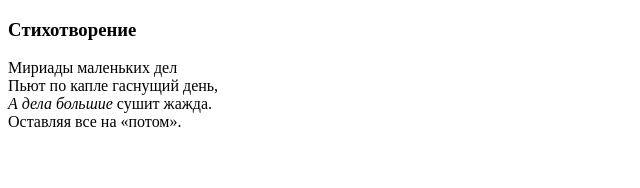
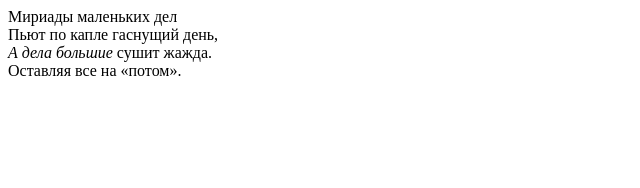
Before and after one commit to 01Wasiliy/branch, a plain HTML site: page index.html in a window 1280 px wide. Shown: the whole page, without its empty margins (0-640 px from the left). Drawn offline with Linux system fonts and the light colour scheme.

Commit message:
change index.html

```diff
--- a/index.html
+++ b/index.html
@@ -4,7 +4,6 @@
 <meta charset="utf-8">
 </head>
 <body>
-<h3>Cтихотворение</h3>
 Мириады маленьких дел<br>
 Пьют по капле гаснущий день,<br>
 <i>А дела большие </i>сушит жажда.<br>
```
